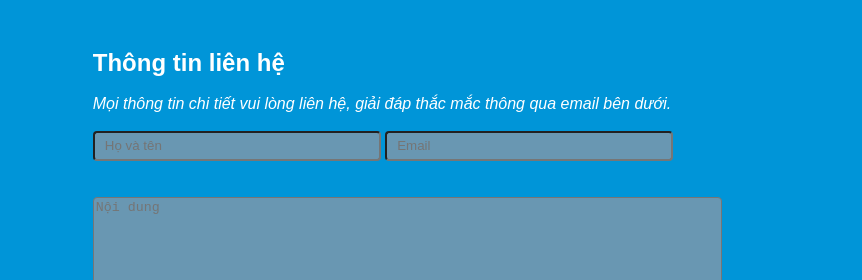
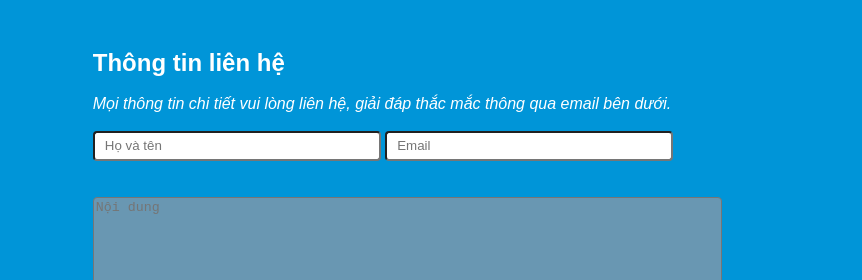
Before and after one commit to minhnhfx05952/Web103.ASM.ver2, a plain HTML site: page index.html in a window 1280 px wide. Shown: the part 2696-2976 px from the top of the page, 0-862 px from the left. Drawn offline with Linux system fonts and the light colour scheme.

Commit message:
Update main.css

```diff
--- a/main.css
+++ b/main.css
@@ -186,7 +186,7 @@ p {
     padding: 10px;
     border-radius: 4px;
     width: 288px;
-    background-color: rgb(105, 151, 178);
+    background-color: rgb(255, 255, 255);
 }
 
 .news7 {
```
